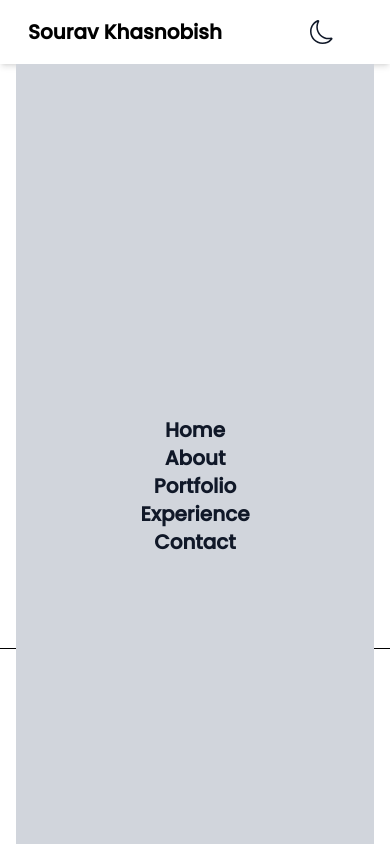
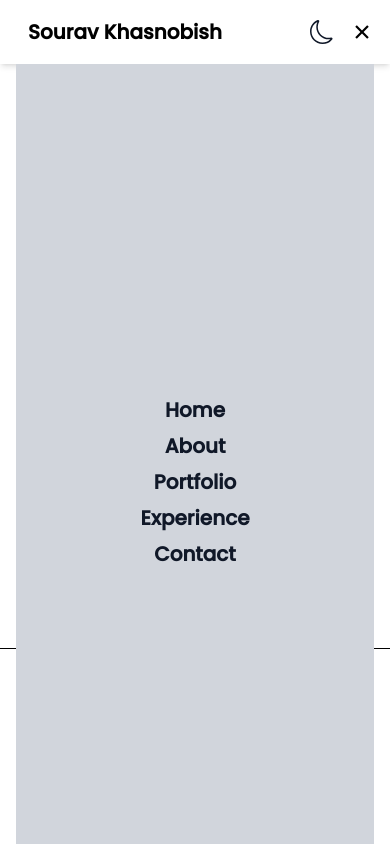
Before and after one commit to souravkhasnobish/Portfolio-Frontend, a React (Vite) app: page / in a window 390 px wide. Both pictures are taken after a click on the element 362 px from the left and 32 px from the top of the page. Shown: the top 844 px of the page. Built offline with nearby package versions, Linux system fonts and the light colour scheme.

Commit message:
initial message

```diff
--- a/src/components/Navbar.jsx
+++ b/src/components/Navbar.jsx
@@ -2,7 +2,7 @@ import { useState, useEffect } from "react";
 import { Link } from "react-scroll";
 import { AiOutlineMenu } from "react-icons/ai";
 import { IoCloseSharp } from "react-icons/io5";
-import { BsSun, BsMoon, BsSlack } from "react-icons/bs";
+import { BsSun, BsMoon, } from "react-icons/bs";
 
 const Navbar = () => {
   const [menu, setMenu] = useState(false);
@@ -94,12 +94,12 @@ const Navbar = () => {
               {menu ? (
                 <IoCloseSharp
                   size={24}
-                  color={darkMode ? undefined : "#ffffff"}
+                  color={darkMode ? "bg-white" : "bg-black"}
                 />
               ) : (
                 <AiOutlineMenu
                   size={24}
-                  color={darkMode ? undefined : "#ffffff"}
+                  color={darkMode ? "bg-white" : "bg-black"}
                 />
               )}
             </div>
@@ -115,13 +115,13 @@ const Navbar = () => {
             }`}
           >
             <ul
-              className={`md:hidden flex flex-col h-screen items-center justify-center  text-xl ${
+              className={`md:hidden flex flex-col h-screen items-center justify-center text-xl  ${
                 darkMode ? "text-gray-100" : "text-gray-900"
               }`}
             >
               {navItems.map(({ id, text }) => (
                 <li
-                  className="hover:scale-105 duration-200 cursor-pointer font-semibold"
+                  className="hover:scale-105 duration-200 cursor-pointer font-semibold mb-2 "
                   key={id}
                 >
                   <Link
```
